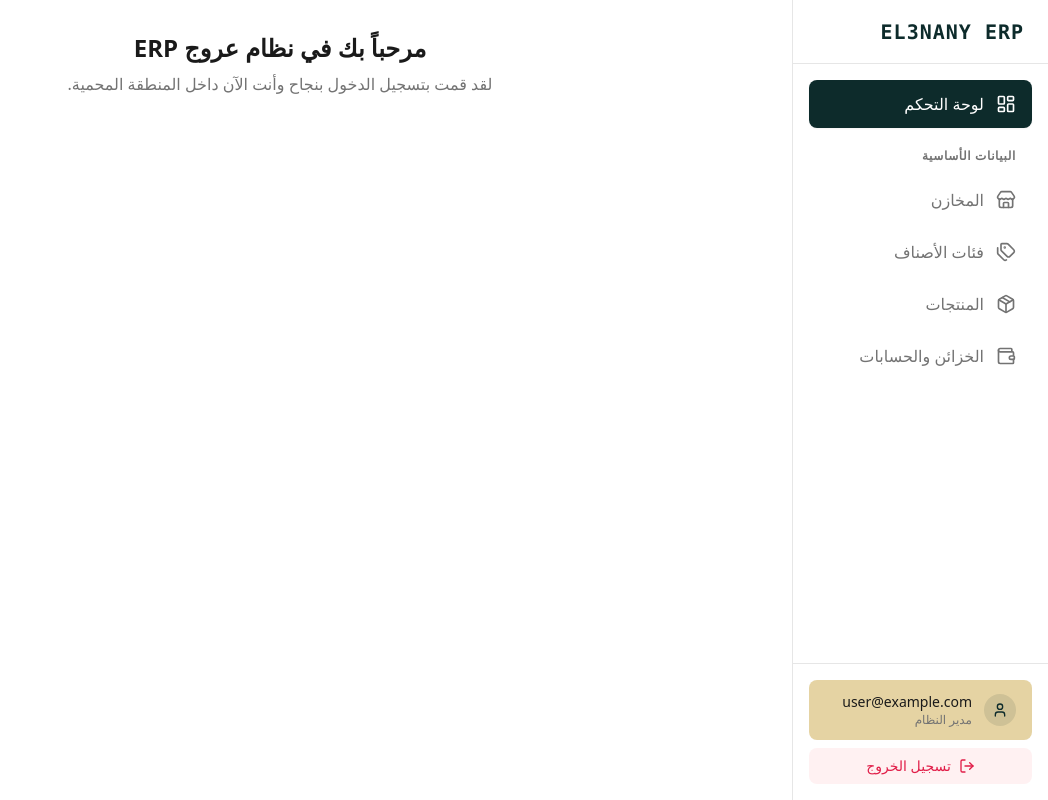
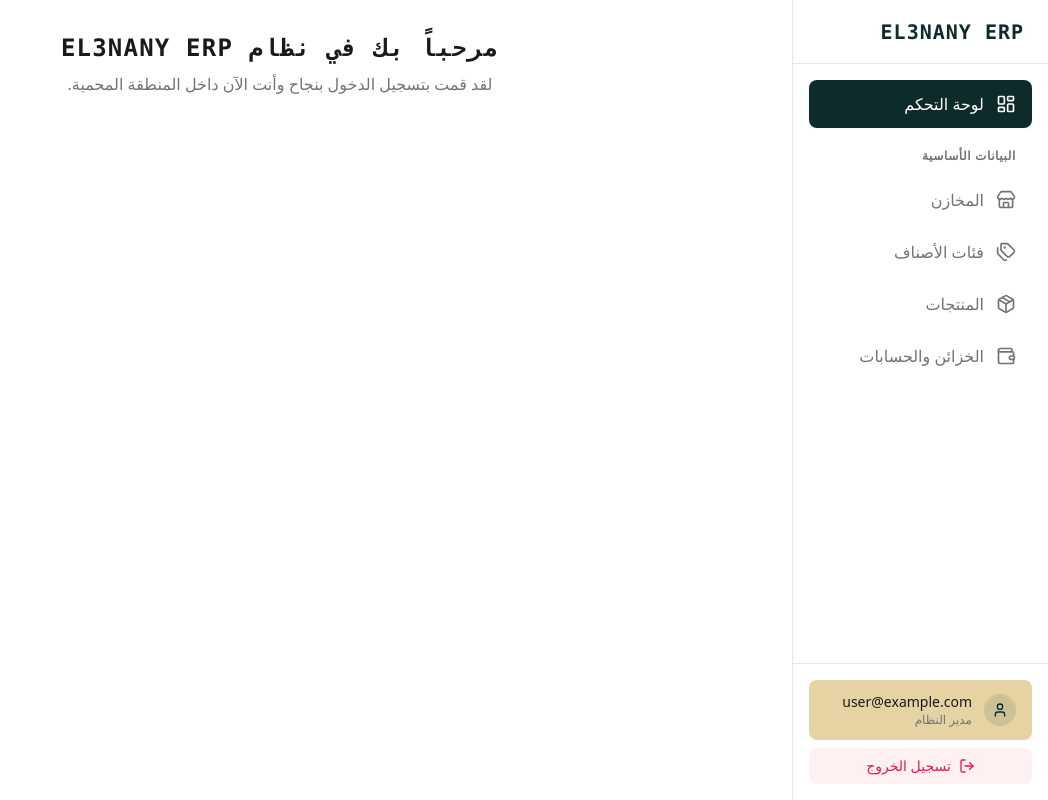
Before and after one commit to a7med3nany/al3nany-erp, a React (Vite) app: page / in a window 1280 px wide. Shown: the whole page, without its empty margins (232-1280 px from the left). Built offline with nearby package versions, Linux system fonts and the light colour scheme; no server answers; sample sign-in values are in the browser's storage.

Commit message:
Update welcome message in DashboardPlaceholder component

```diff
--- a/src/App.tsx
+++ b/src/App.tsx
@@ -20,7 +20,7 @@ const queryClient = new QueryClient();
 // مكون مؤقت للصفحة الرئيسية
 const DashboardPlaceholder = () => (
   <div className="flex flex-col items-center justify-center h-full text-muted-foreground animate-in fade-in duration-500">
-    <h2 className="text-2xl font-bold mb-2 text-foreground">مرحباً بك في نظام عروج ERP</h2>
+    <h2 className="text-2xl font-bold mb-2 text-foreground font-mono tracking-wider">مرحباً بك في نظام EL3NANY ERP</h2>
     <p>لقد قمت بتسجيل الدخول بنجاح وأنت الآن داخل المنطقة المحمية.</p>
   </div>
 );
```
